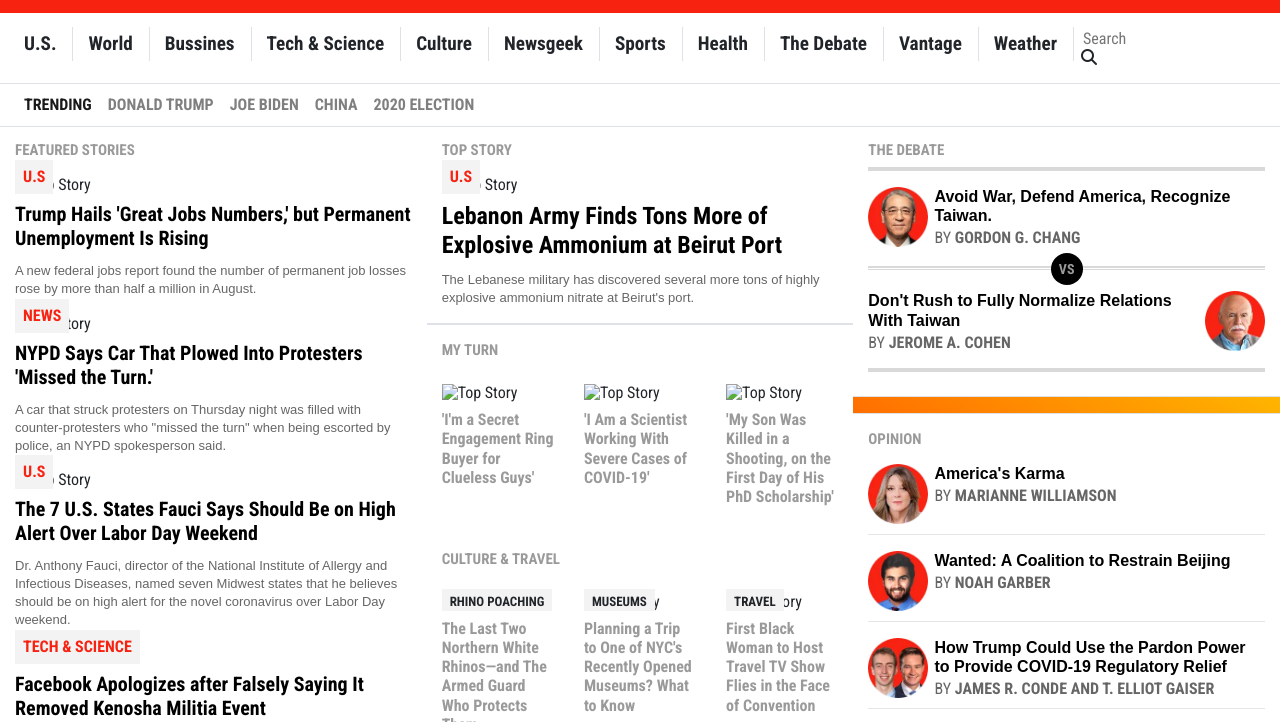
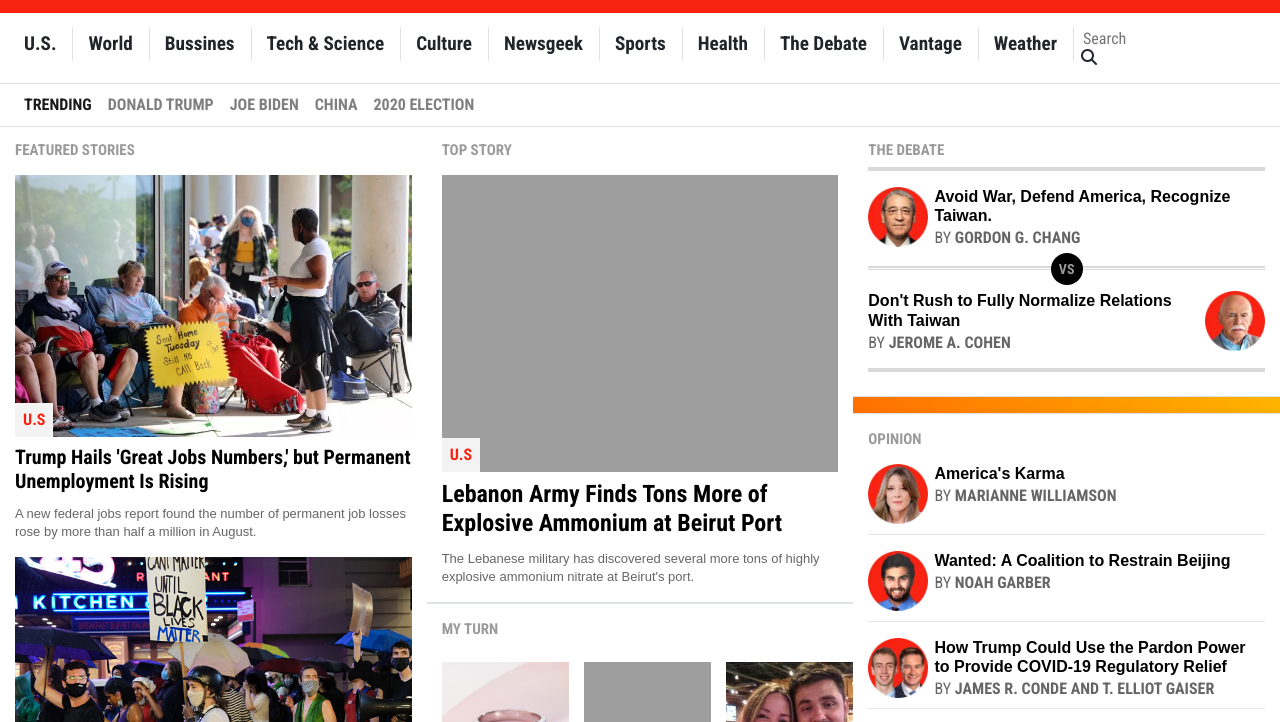
Before and after one commit to edxco/newsweek, a plain HTML site: page index.html in a window 1280 px wide. Shown: the part 71-793 px from the top of the page. Drawn offline with nearby package versions, Linux system fonts and the light colour scheme; the site is published under a folder, as on GitHub Pages, so addresses that start at the root find nothing.

Commit message:
Fixing image error

```diff
--- a/index.html
+++ b/index.html
@@ -168,7 +168,7 @@
                     <article class="card container rounded-0 ps-auto my-3 border-0">
                         <div class="position-relative">
                             <div class="tag-grey bg-3 text-1 bold-700 p-2 text-center">U.S</div>
-                            <img class="card-img-top rounded-0" src="/img/news1.jpg" alt="Top Story">
+                            <img class="card-img-top rounded-0" src="img/news1.jpg" alt="Top Story">
                         </div>
                         <div class="card-body p-0 m-0">
                             <h4 class="card-title bold-700 mt-2">
@@ -190,7 +190,7 @@
                     <div class="d-md-flex">
                         <article class="card container rounded-0 ps-auto my-3 border-0">
                             <div class="position-relative">
-                                <img class="card-img-top rounded-0 my-turn" src="/img/my-turn1.jpg" alt="Top Story">
+                                <img class="card-img-top rounded-0 my-turn" src="img/my-turn1.jpg" alt="Top Story">
                             </div>
                             <div class="card-body p-0 m-0">
                                 <h6 class="card-title bold-700 mt-2 grey-m-turn">
@@ -202,7 +202,7 @@
                         </article>
                         <article class="card container rounded-0 ps-auto my-3 border-0">
                             <div class="position-relative">
-                                <img class="card-img-top rounded-0 my-turn" src="/img/my-turn2.jpg" alt="Top Story">
+                                <img class="card-img-top rounded-0 my-turn" src="img/my-turn2.jpg" alt="Top Story">
                             </div>
                             <div class="card-body p-0 m-0">
                                 <h6 class="card-title bold-700 mt-2 grey-m-turn">
@@ -214,7 +214,7 @@
                         </article>
                         <article class="card container rounded-0 ps-auto my-3 border-0">
                             <div class="position-relative">
-                                <img class="card-img-top rounded-0 my-turn" src="/img/my-turn3.jpg" alt="Top Story">
+                                <img class="card-img-top rounded-0 my-turn" src="img/my-turn3.jpg" alt="Top Story">
                             </div>
                             <div class="card-body p-0 m-0">
                                 <h6 class="card-title bold-700 mt-2 grey-m-turn">
@@ -233,7 +233,7 @@
                             <div class="position-relative">
                                 <div class="tag-grey bg-3 bold-700 px-2 pt-1 font-13 text-center">RHINO
                                     POACHING</div>
-                                <img class="card-img-top rounded-0 my-turn" src="/img/culture-travel1.jpg"
+                                <img class="card-img-top rounded-0 my-turn" src="img/culture-travel1.jpg"
                                     alt="Top Story">
                             </div>
                             <div class="card-body p-0 m-0">
@@ -249,7 +249,7 @@
                             <div class="position-relative">
                                 <div class="tag-grey bg-3 bold-700 px-2 pt-1 font-13 text-center">MUSEUMS
                                 </div>
-                                <img class="card-img-top rounded-0 my-turn" src="/img/culture-travel2.jpg"
+                                <img class="card-img-top rounded-0 my-turn" src="img/culture-travel2.jpg"
                                     alt="Top Story">
                             </div>
                             <div class="card-body p-0 m-0">
@@ -265,7 +265,7 @@
                             <div class="position-relative">
                                 <div class="tag-grey bg-3 bold-700 px-2 pt-1 font-13 text-center">TRAVEL
                                 </div>
-                                <img class="card-img-top rounded-0 my-turn" src="/img/culture-travel3.jpg"
+                                <img class="card-img-top rounded-0 my-turn" src="img/culture-travel3.jpg"
                                     alt="Top Story">
                             </div>
                             <div class="card-body p-0 m-0">
@@ -596,7 +596,7 @@
                     <article class="card container rounded-0 ps-auto my-3 border-0">
                         <div class="position-relative">
                             <div class="tag-grey bg-3 text-1 bold-700 p-2 text-center">U.S</div>
-                            <img class="card-img-top rounded-0" src="/img/news2.jpg" alt="Top Story">
+                            <img class="card-img-top rounded-0" src="img/news2.jpg" alt="Top Story">
                         </div>
                         <div class="card-body p-0 m-0">
                             <h5 class="card-title bold-700 mt-2">
@@ -614,7 +614,7 @@
                     <article class="card container rounded-0 ps-auto my-3 border-0">
                         <div class="position-relative">
                             <div class="tag-grey bg-3 text-1 bold-700 p-2 text-center">NEWS</div>
-                            <img class="card-img-top rounded-0" src="/img/news3.jpg" alt="Top Story">
+                            <img class="card-img-top rounded-0" src="img/news3.jpg" alt="Top Story">
                         </div>
                         <div class="card-body p-0 m-0">
                             <h5 class="card-title bold-700 mt-2">
@@ -633,7 +633,7 @@
                     <article class="card container rounded-0 ps-auto my-3 border-0">
                         <div class="position-relative">
                             <div class="tag-grey bg-3 text-1 bold-700 p-2 text-center">U.S</div>
-                            <img class="card-img-top rounded-0" src="/img/news4.jpg" alt="Top Story">
+                            <img class="card-img-top rounded-0" src="img/news4.jpg" alt="Top Story">
                         </div>
                         <div class="card-body p-0 m-0">
                             <h5 class="card-title bold-700 mt-2">
@@ -655,7 +655,7 @@
                     <article class="card container rounded-0 ps-auto my-3 border-0">
                         <div class="position-relative">
                             <div class="tag-grey bg-3 text-1 bold-700 p-2 text-center">TECH & SCIENCE</div>
-                            <img class="card-img-top rounded-0" src="/img/news5.jpg" alt="Top Story">
+                            <img class="card-img-top rounded-0" src="img/news5.jpg" alt="Top Story">
                         </div>
                         <div class="card-body p-0 m-0">
                             <h5 class="card-title bold-700 mt-2">
@@ -674,7 +674,7 @@
                     <article class="card container rounded-0 ps-auto my-3 border-0">
                         <div class="position-relative">
                             <div class="tag-grey bg-3 text-1 bold-700 p-2 text-center">HEALTH</div>
-                            <img class="card-img-top rounded-0" src="/img/news6.jpg" alt="Top Story">
+                            <img class="card-img-top rounded-0" src="img/news6.jpg" alt="Top Story">
                         </div>
                         <div class="card-body p-0 m-0">
                             <h5 class="card-title bold-700 mt-2">
```
